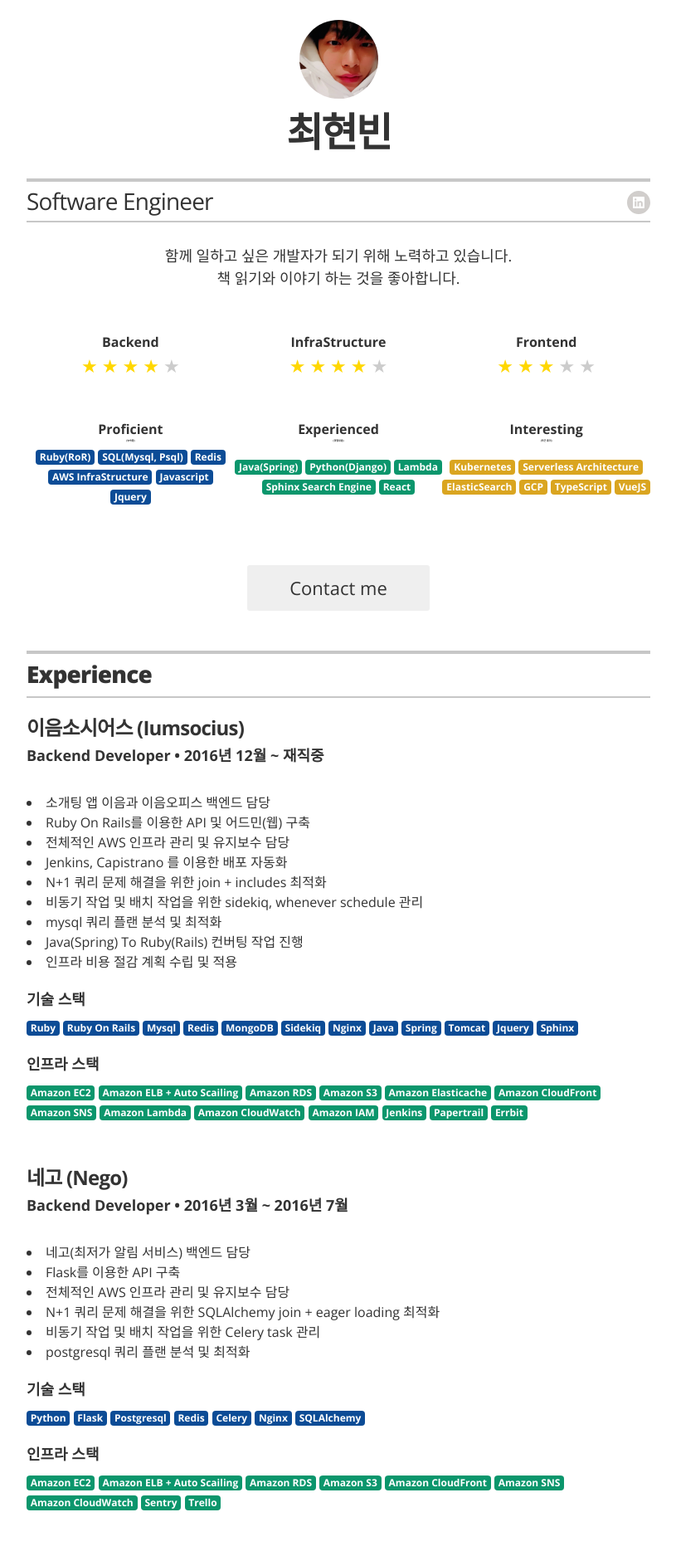
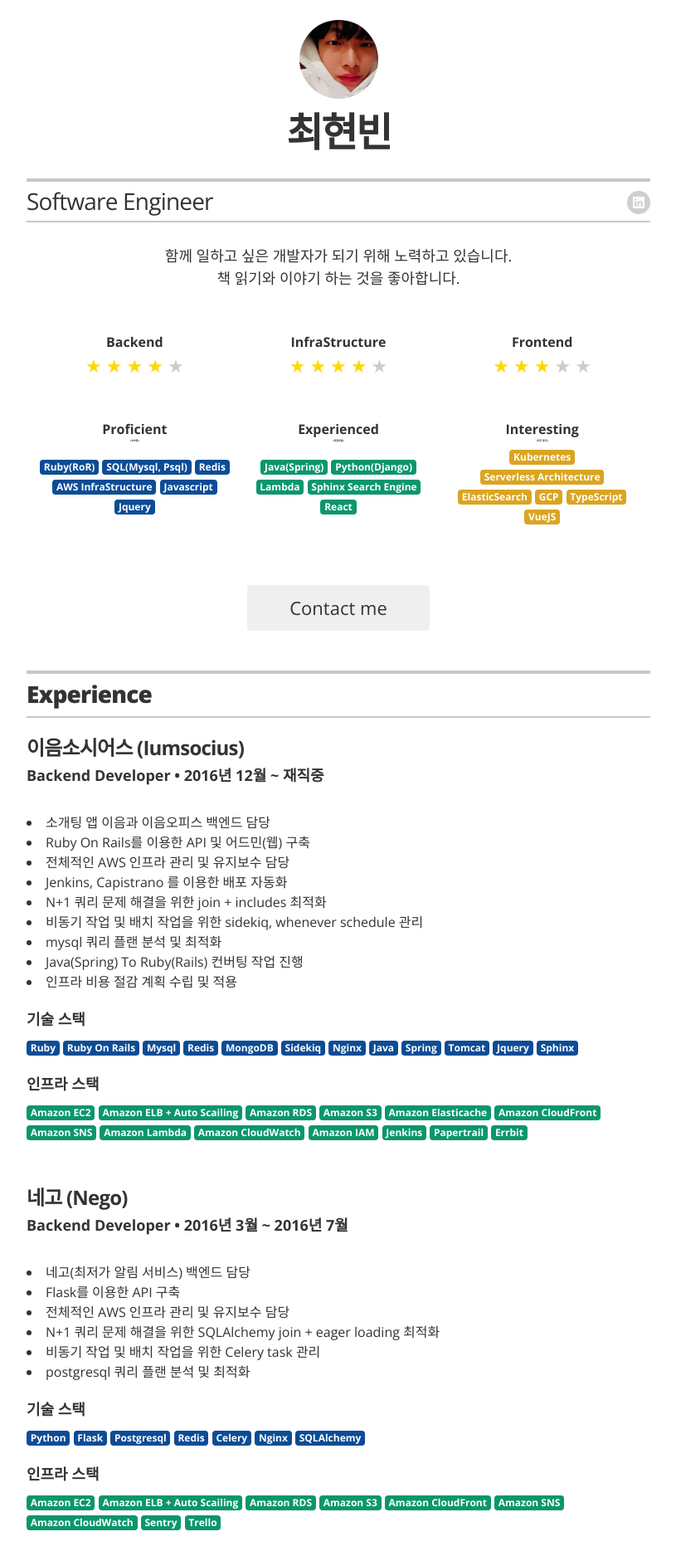
Before and after one commit to bingl2/resume, a Jekyll site: the page built from index.html, in a window 1280 px wide. Shown: the top 1875 px of the page at 83% size, without its empty margins (232-1047 px from the left). Built offline with Jekyll 4.4.1, drawn with Linux system fonts in a browser that asks for light colours.

Commit message:
css 수정 진행

```diff
--- a/_layouts/resume.html
+++ b/_layouts/resume.html
@@ -36,7 +36,7 @@
         </div>
         <br>
 
-        <table width="100%">
+        <table width="100%" class="skill-star">
             <tr>
                 {% for skill in site.data.skills %}
                 <th width="33%" style="text-align: center">{{ skill.area }}</th>
@@ -62,7 +62,7 @@
         <br>
         <br>
 
-        <table width="100%">
+        <table width="100%" class="skill-star">
             <tr>
                 {% for skill_set in site.resume_skill_set %}
                     <th width="33%">{{skill_set["title"]}}<p style="font-size: 3px; margin-top: 0">{{skill_set["description"]}}</p></th>
--- a/_sass/_resume.scss
+++ b/_sass/_resume.scss
@@ -2,6 +2,9 @@
 // ---------------------------------------/
 
 // util
+
+.skill-set { border-collapse:collapse;}
+.skill-set th, .skill-star td { border-left:15px solid white; border-right:15px solid white;}
 
 .star_rating {font-size:0; letter-spacing:-4px;}
 .star_rating span {
```
